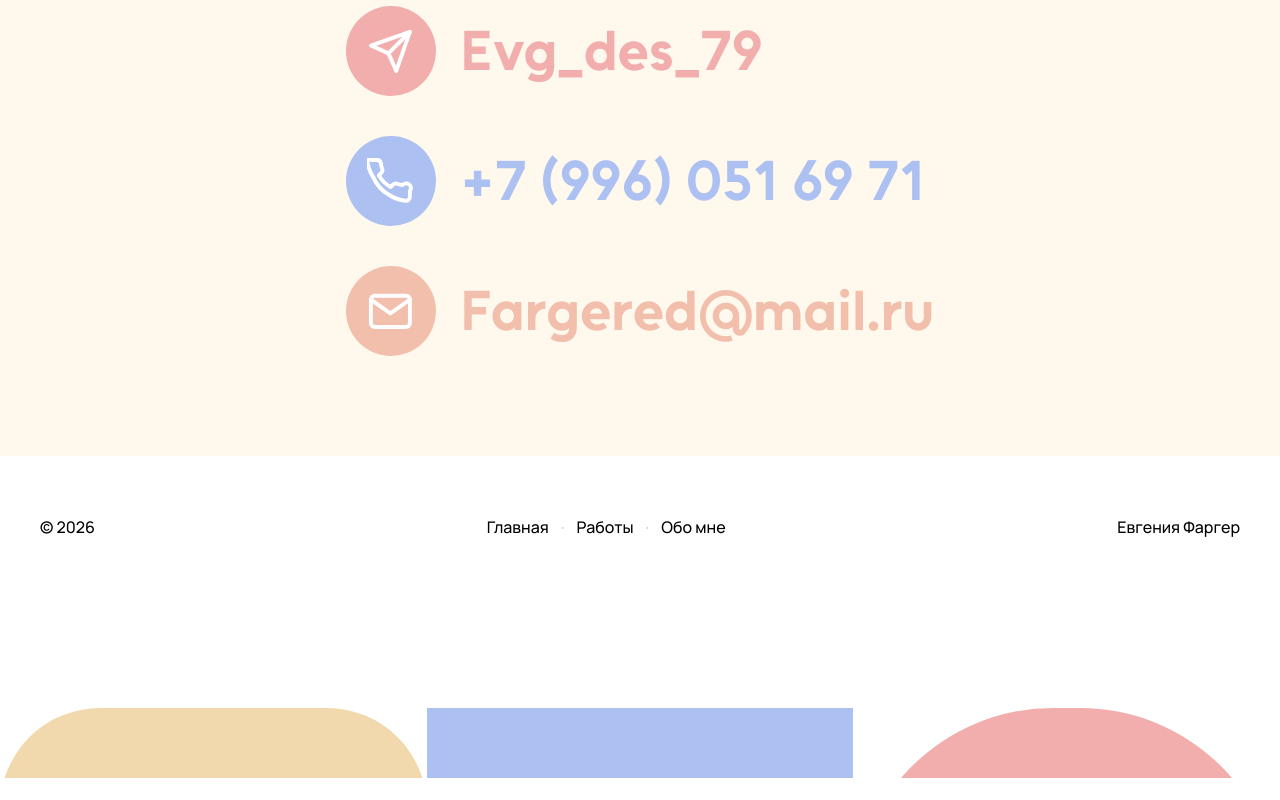
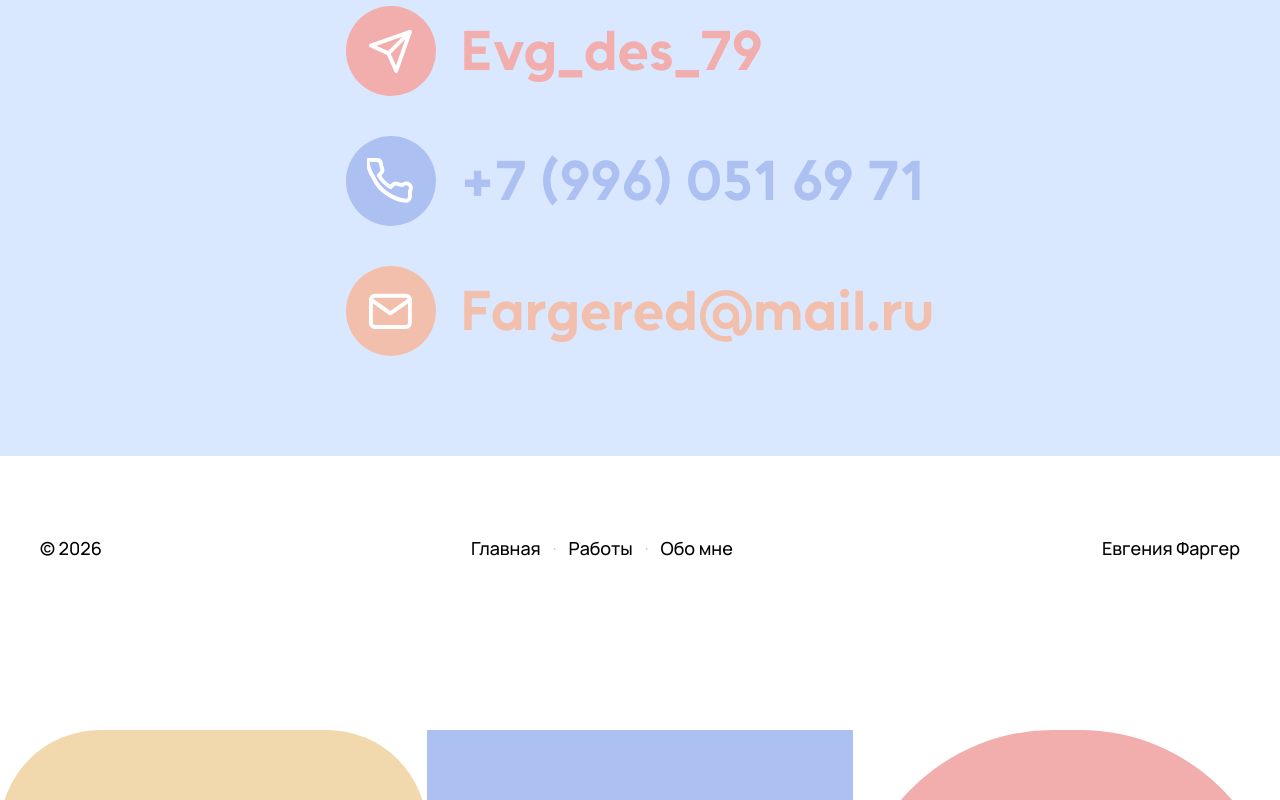
Before and after one commit to ChieperClaw/portfolio, a React (Vite) app: page /about in a window 1280 px wide. Shown: the part 2022-2822 px from the top of the page. Before the commit the page ends 2800 px from the top, so only its background shows below. Built offline with nearby package versions, Linux system fonts and the light colour scheme.

Commit message:
fix: Works two-column layout, About flower positioning
- Works: restore text-left/card-right grid (30/70 split)
- About: move decorFlower to bioGrid to prevent text overlap
- About: portrait overlaps hero bottom edge

```diff
--- a/src/components/Footer/Footer.module.scss
+++ b/src/components/Footer/Footer.module.scss
@@ -2,7 +2,7 @@
 @use '../../styles/mixins' as *;
 
 .footer {
-  padding-top: 60px;
+  padding-top: 80px;
   background-color: $white;
   overflow: hidden;
 
@@ -21,7 +21,7 @@
   align-items: center;
   padding-bottom: 40px;
   @include body-font;
-  font-size: 16px;
+  font-size: 18px;
   font-weight: 500;
   color: $black;
 
--- a/src/pages/About/About.tsx
+++ b/src/pages/About/About.tsx
@@ -50,8 +50,8 @@ export default function About() {
               <p>Привет, я Евгения (Женя) - UI/UX дизайнер. Помогаю превращать сложные задачи в понятные интерфейсы: от структуры и логики до визуальной системы и деталей. Люблю, когда дизайн не просто «красивый», а дает ощущение ясности и уверенности - и для пользователя, и для бизнеса</p>
               <p>Вне работы я танцую, и это сильно влияет на подход: в проектах так же важны ритм, аккуратная композиция и баланс между свободой идеи и четкой структурой</p>
               <p>Мне близок баланс: креатив - чтобы находить свежие идеи и сильную подачу, и спокойная рутина - чтобы доводить макеты до чистоты, консистентности и готовности к разработке</p>
-              <DecorativeFlower />
             </div>
+            <DecorativeFlower />
             <div className={styles.sideLists}>
               <div className={styles.listSection}>
                 <h3>SERVICES</h3>
@@ -99,7 +99,7 @@ export default function About() {
         </section>
       </main>
 
-      <ContactSection backgroundColor="#fff8ec" />
+      <ContactSection backgroundColor="#dae8ff" />
       <Footer />
     </div>
   );
--- a/src/pages/Works/Works.tsx
+++ b/src/pages/Works/Works.tsx
@@ -22,8 +22,10 @@ export default function Works() {
             {projects.map((project) => (
               <div key={project.id} className={styles.projectItem}>
                 <div className={styles.left}>
-                  <p className={styles.projectLabel}>ПРОЕКТ {project.number}</p>
-                  <h3 className={styles.projectName}>{project.title}</h3>
+                  <div className={styles.labelRow}>
+                    <p className={styles.projectLabel}>ПРОЕКТ {project.number}</p>
+                    <h3 className={styles.projectName}>{project.titleShort || project.title}</h3>
+                  </div>
                   <p className={styles.description}>{project.description}</p>
                   <Link to={`/works/${project.id}`} className={styles.viewLink}>
                     View case study →
@@ -41,7 +43,7 @@ export default function Works() {
         </div>
       </main>
 
-      <ContactSection backgroundColor="#ffffff" />
+      <ContactSection backgroundColor="#fbf9ea" />
       <Footer />
     </div>
   );
```
